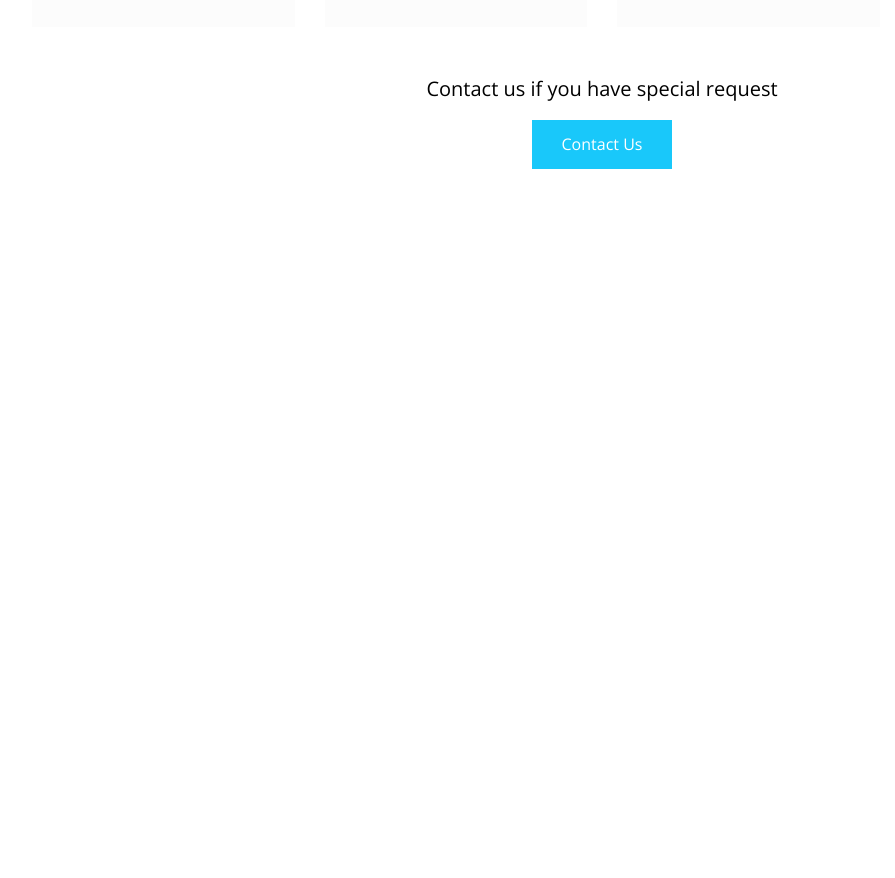
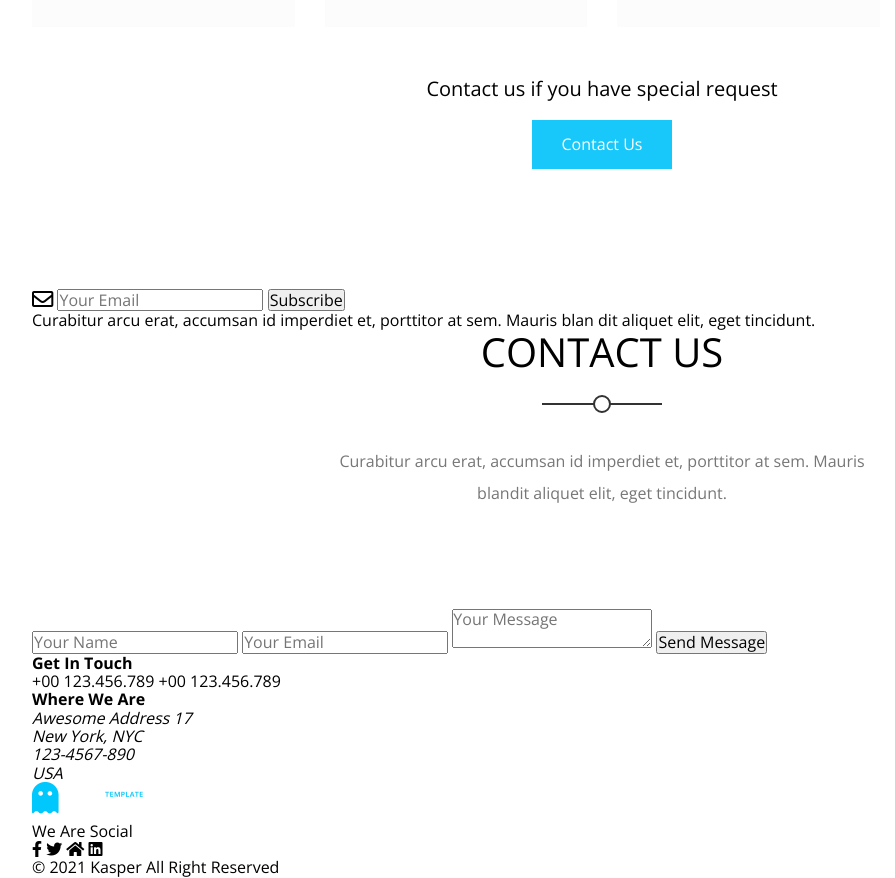
Before and after one commit to AhmaadAlharbi/KASPER-HTML-CSS-template-2, a plain HTML site: page index.html in a window 1280 px wide. Shown: the part 6990-7868 px from the top of the page, without its empty margins (38-933 px from the left). Before the commit the page ends 7279 px from the top, so only its background shows below. Drawn offline with nearby package versions, Linux system fonts and the light colour scheme.

Commit message:
finish html

```diff
--- a/index.html
+++ b/index.html
@@ -285,22 +285,22 @@
         <div class="testimonials">
           <h3>Testimonials</h3>
           <p>
-                Curabitur arcu erat, accumsan id imperdiet et, porttitor at sem. Mauris blandit aliquet elit, eget
-                tincidunt.
+            Curabitur arcu erat, accumsan id imperdiet et, porttitor at sem.
+            Mauris blandit aliquet elit, eget tincidunt.
           </p>
           <div class="content">
             <img src="images/skills-01.jpg" alt="" />
             <div class="text">
-                  Curabitur arcu erat, accumsan id imperdiet et, porttitor at sem. Mauris blandit aliquet elit, eget
-                  tincidunt.
+              Curabitur arcu erat, accumsan id imperdiet et, porttitor at sem.
+              Mauris blandit aliquet elit, eget tincidunt.
               <p>John Doe, CEO</p>
             </div>
           </div>
           <div class="content">
             <img src="images/skills-02.jpg" alt="" />
             <div class="text">
-                  Curabitur arcu erat, accumsan id imperdiet et, porttitor at sem. Mauris blandit aliquet elit, eget
-                  tincidunt.
+              Curabitur arcu erat, accumsan id imperdiet et, porttitor at sem.
+              Mauris blandit aliquet elit, eget tincidunt.
               <p>John Doe, CEO</p>
             </div>
           </div>
@@ -313,9 +313,8 @@
         <div class="skills">
           <h3>Skills</h3>
           <p>
-                Curabitur arcu erat, accumsan id imperdiet et,
-                porttitor at sem. Mauris blandit aliquet elit, eget
-                tincidunt.
+            Curabitur arcu erat, accumsan id imperdiet et, porttitor at sem.
+            Mauris blandit aliquet elit, eget tincidunt.
           </p>
           <div class="prog-holder">
             <h4>Adobe</h4>
@@ -348,7 +347,10 @@
     <!-- Start Quote -->
     <div class="quote">
       <div class="container">
-             <q>accumsan id imperdiet et, porttitor at sem. Mauris blandit aliquet elit, eget tincidunt.</q>
+        <q
+          >accumsan id imperdiet et, porttitor at sem. Mauris blandit aliquet
+          elit, eget tincidunt.</q
+        >
         <span>John Doe</span>
       </div>
     </div>
@@ -359,8 +361,8 @@
         <div class="main-heading">
           <h2>Pricing</h2>
           <p>
-            Curabitur arcu erat, accumsan id imperdiet et, porttitor at sem. Mauris blandit aliquet elit, eget
-            tincidunt.
+            Curabitur arcu erat, accumsan id imperdiet et, porttitor at sem.
+            Mauris blandit aliquet elit, eget tincidunt.
           </p>
         </div>
         <div class="plans">
@@ -430,6 +432,81 @@
       </div>
     </div>
     <!-- End Pricing -->
-
+    <!-- Start Subscribe -->
+    <div class="subscribe">
+      <div class="container">
+        <form action="">
+          <i class="far fa-envelope fa-lg"></i>
+          <input type="email" name="mail" placeholder="Your Email" />
+          <input type="submit" value="Subscribe" />
+        </form>
+        <p>
+          Curabitur arcu erat, accumsan id imperdiet et, porttitor at sem.
+          Mauris blan dit aliquet elit, eget tincidunt.
+        </p>
+      </div>
+    </div>
+    <!-- End Subscribe -->
+    <!-- Start Contact -->
+    <div class="contact">
+      <div class="container">
+        <div class="main-heading">
+          <h2>Contact Us</h2>
+          <p>
+            Curabitur arcu erat, accumsan id imperdiet et, porttitor at sem.
+            Mauris blandit aliquet elit, eget tincidunt.
+          </p>
+        </div>
+        <div class="content">
+          <form action="">
+            <input
+              class="main-input"
+              type="text"
+              name="name"
+              placeholder="Your Name"
+            />
+            <input
+              class="main-input"
+              type="email"
+              name="mail"
+              placeholder="Your Email"
+            />
+            <textarea
+              class="main-input"
+              name="message"
+              placeholder="Your Message"
+            ></textarea>
+            <input type="submit" value="Send Message" />
+          </form>
+          <div class="info">
+            <h4>Get In Touch</h4>
+            <span class="phone">+00 123.456.789</span>
+            <span class="phone">+00 123.456.789</span>
+            <h4>Where We Are</h4>
+            <address>
+              Awesome Address 17<br />New York, NYC<br />123-4567-890<br />USA
+            </address>
+          </div>
+        </div>
+      </div>
+    </div>
+    <!-- End Contact -->
+    <!-- Start Footer -->
+    <div class="footer">
+      <div class="container">
+        <img src="images/logo.png" alt="Logo" />
+        <p>We Are Social</p>
+        <div class="social-icons">
+          <i class="fab fa-facebook-f"></i>
+          <i class="fab fa-twitter"></i>
+          <i class="fas fa-home"></i>
+          <i class="fab fa-linkedin"></i>
+        </div>
+        <p class="copyright">
+          &copy; 2021 <span>Kasper</span> All Right Reserved
+        </p>
+      </div>
+    </div>
+    <!-- End Footer -->
   </body>
 </html>
```
Lines whose indentation alone changed are shown as unchanged.
